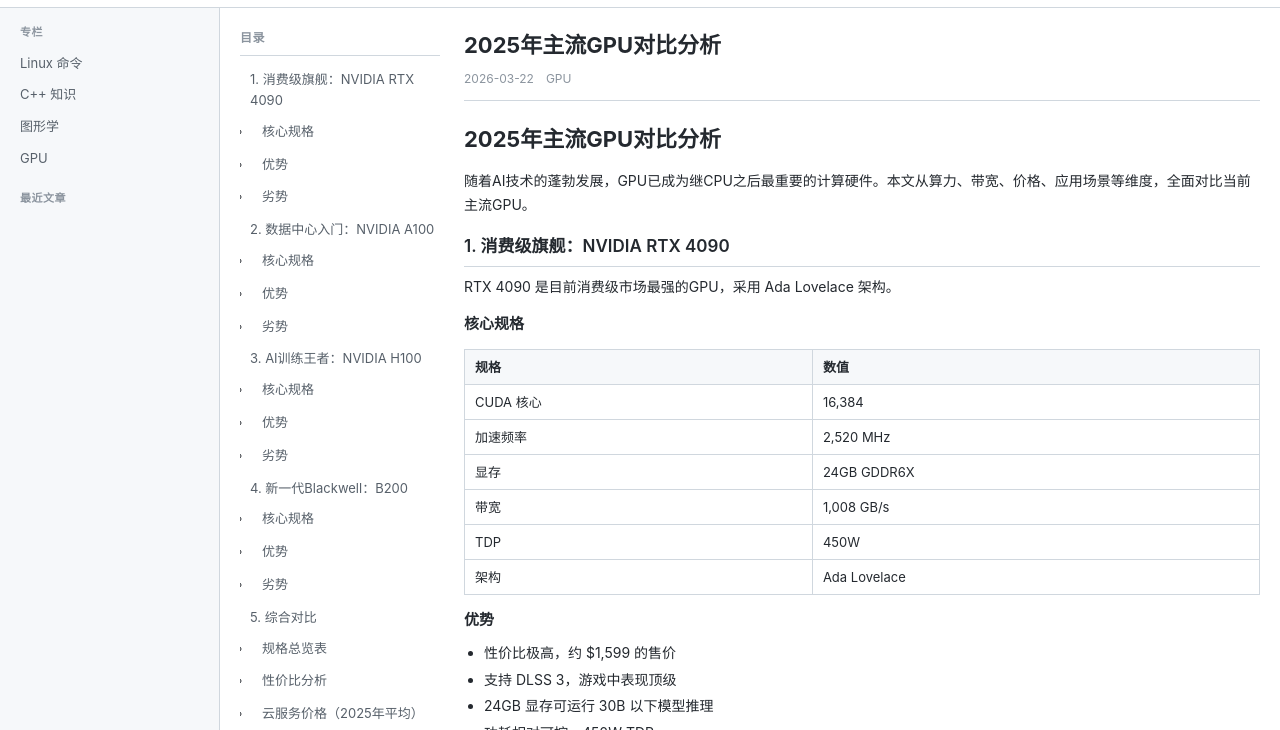
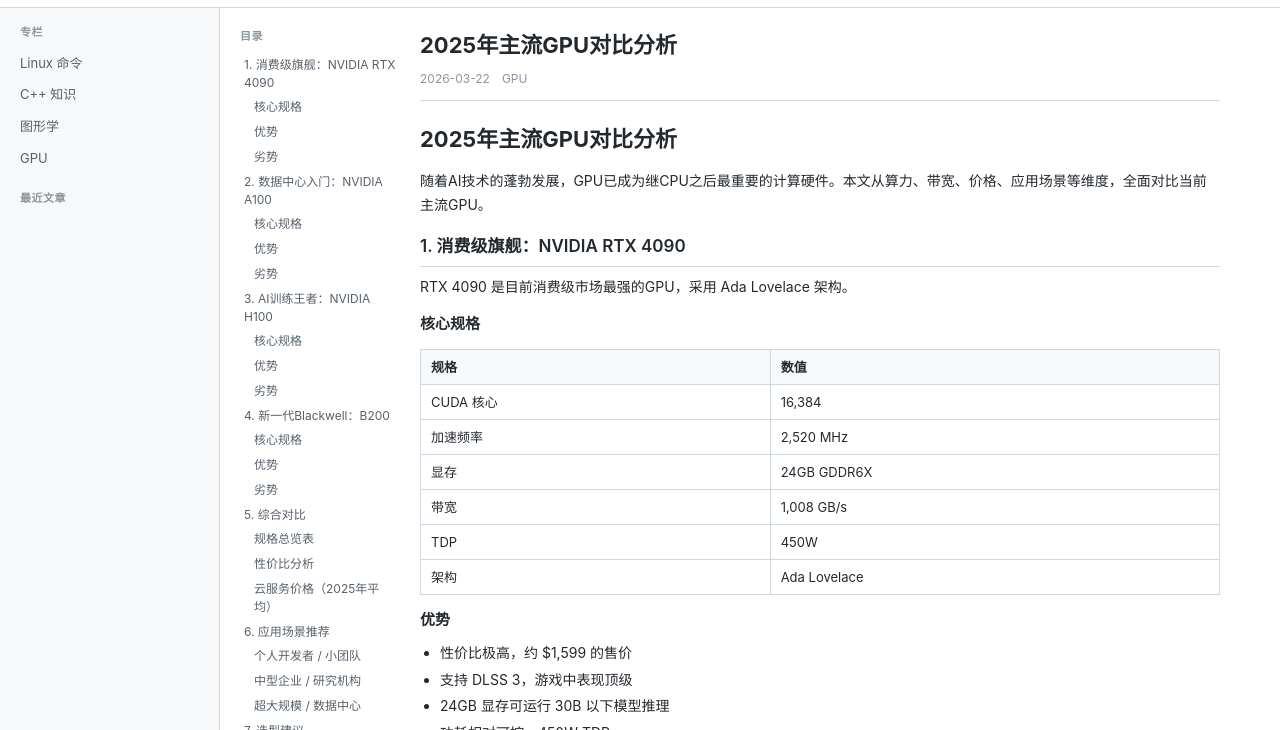
Before and after one commit to wujunwj/wujunwj.github.io, a website: page posts/gpu-comparison-2025.html in a window 1280 px wide. Shown: the part 44-774 px from the top of the page. Drawn offline with nearby package versions, Linux system fonts and the light colour scheme.

Commit message:
Optimize TOC style: smaller, compact, fixed position

```diff
--- a/assets/css/style.css
+++ b/assets/css/style.css
@@ -219,58 +219,56 @@ body {
 /* Article - Post Layout */
 .post-layout {
     display: flex;
-    gap: 24px;
+    gap: 20px;
     align-items: flex-start;
 }
 
 .toc-sidebar {
-    width: 200px;
+    width: 160px;
     flex-shrink: 0;
 }
 
 .toc-sticky {
     position: sticky;
-    top: calc(var(--header-height) + 20px);
-    max-height: calc(100vh - var(--header-height) - 40px);
+    top: calc(var(--header-height) + 16px);
+    max-height: calc(100vh - var(--header-height) - 32px);
     overflow-y: auto;
 }
 
 .toc-title {
-    font-size: 12px;
+    font-size: 11px;
     font-weight: 600;
     color: var(--text-muted);
     text-transform: uppercase;
     letter-spacing: 0.5px;
-    margin-bottom: 10px;
-    padding-bottom: 8px;
-    border-bottom: 1px solid var(--border-color);
+    margin-bottom: 8px;
 }
 
 .toc-list {
     list-style: none;
-    font-size: 13px;
+    font-size: 12px;
+    line-height: 1.5;
 }
 
-.toc-list li { margin-bottom: 6px; }
+.toc-list li { margin-bottom: 3px; }
 
 .toc-list ul {
-    margin-left: 12px;
-    margin-top: 4px;
+    margin-left: 10px;
+    margin-top: 2px;
 }
 
 .toc-list a {
     color: var(--text-secondary);
     text-decoration: none;
-    padding: 3px 0;
+    padding: 2px 4px;
     display: block;
-    border-left: 2px solid transparent;
-    padding-left: 8px;
-    transition: all 0.2s;
+    border-radius: 3px;
+    transition: all 0.15s;
 }
 
 .toc-list a:hover {
     color: var(--accent-blue);
-    border-left-color: var(--accent-blue);
+    background: var(--bg-secondary);
 }
 
 .post-content {
--- a/public/assets/css/style.css
+++ b/public/assets/css/style.css
@@ -219,58 +219,56 @@ body {
 /* Article - Post Layout */
 .post-layout {
     display: flex;
-    gap: 24px;
+    gap: 20px;
     align-items: flex-start;
 }
 
 .toc-sidebar {
-    width: 200px;
+    width: 160px;
     flex-shrink: 0;
 }
 
 .toc-sticky {
     position: sticky;
-    top: calc(var(--header-height) + 20px);
-    max-height: calc(100vh - var(--header-height) - 40px);
+    top: calc(var(--header-height) + 16px);
+    max-height: calc(100vh - var(--header-height) - 32px);
     overflow-y: auto;
 }
 
 .toc-title {
-    font-size: 12px;
+    font-size: 11px;
     font-weight: 600;
     color: var(--text-muted);
     text-transform: uppercase;
     letter-spacing: 0.5px;
-    margin-bottom: 10px;
-    padding-bottom: 8px;
-    border-bottom: 1px solid var(--border-color);
+    margin-bottom: 8px;
 }
 
 .toc-list {
     list-style: none;
-    font-size: 13px;
+    font-size: 12px;
+    line-height: 1.5;
 }
 
-.toc-list li { margin-bottom: 6px; }
+.toc-list li { margin-bottom: 3px; }
 
 .toc-list ul {
-    margin-left: 12px;
-    margin-top: 4px;
+    margin-left: 10px;
+    margin-top: 2px;
 }
 
 .toc-list a {
     color: var(--text-secondary);
     text-decoration: none;
-    padding: 3px 0;
+    padding: 2px 4px;
     display: block;
-    border-left: 2px solid transparent;
-    padding-left: 8px;
-    transition: all 0.2s;
+    border-radius: 3px;
+    transition: all 0.15s;
 }
 
 .toc-list a:hover {
     color: var(--accent-blue);
-    border-left-color: var(--accent-blue);
+    background: var(--bg-secondary);
 }
 
 .post-content {
--- a/src/assets/css/style.css
+++ b/src/assets/css/style.css
@@ -219,58 +219,56 @@ body {
 /* Article - Post Layout */
 .post-layout {
     display: flex;
-    gap: 24px;
+    gap: 20px;
     align-items: flex-start;
 }
 
 .toc-sidebar {
-    width: 200px;
+    width: 160px;
     flex-shrink: 0;
 }
 
 .toc-sticky {
     position: sticky;
-    top: calc(var(--header-height) + 20px);
-    max-height: calc(100vh - var(--header-height) - 40px);
+    top: calc(var(--header-height) + 16px);
+    max-height: calc(100vh - var(--header-height) - 32px);
     overflow-y: auto;
 }
 
 .toc-title {
-    font-size: 12px;
+    font-size: 11px;
     font-weight: 600;
     color: var(--text-muted);
     text-transform: uppercase;
     letter-spacing: 0.5px;
-    margin-bottom: 10px;
-    padding-bottom: 8px;
-    border-bottom: 1px solid var(--border-color);
+    margin-bottom: 8px;
 }
 
 .toc-list {
     list-style: none;
-    font-size: 13px;
+    font-size: 12px;
+    line-height: 1.5;
 }
 
-.toc-list li { margin-bottom: 6px; }
+.toc-list li { margin-bottom: 3px; }
 
 .toc-list ul {
-    margin-left: 12px;
-    margin-top: 4px;
+    margin-left: 10px;
+    margin-top: 2px;
 }
 
 .toc-list a {
     color: var(--text-secondary);
     text-decoration: none;
-    padding: 3px 0;
+    padding: 2px 4px;
     display: block;
-    border-left: 2px solid transparent;
-    padding-left: 8px;
-    transition: all 0.2s;
+    border-radius: 3px;
+    transition: all 0.15s;
 }
 
 .toc-list a:hover {
     color: var(--accent-blue);
-    border-left-color: var(--accent-blue);
+    background: var(--bg-secondary);
 }
 
 .post-content {
```
